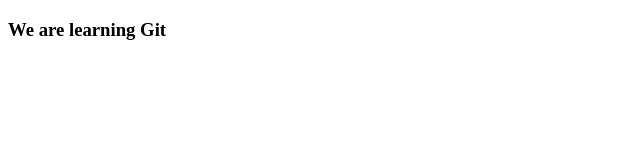
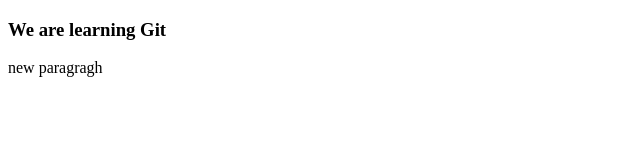
Before and after one commit to Justifiedjohn/learning-git, a plain HTML site: page index.html in a window 1280 px wide. Shown: the whole page, without its empty margins (0-640 px from the left). Drawn offline with Linux system fonts and the light colour scheme.

Commit message:
new paragraph

```diff
--- a/index.html
+++ b/index.html
@@ -7,5 +7,6 @@
 </head>
 <body>
     <h3>We are learning Git</h3>
+    <p>new paragragh</p>
 </body>
 </html>
```
